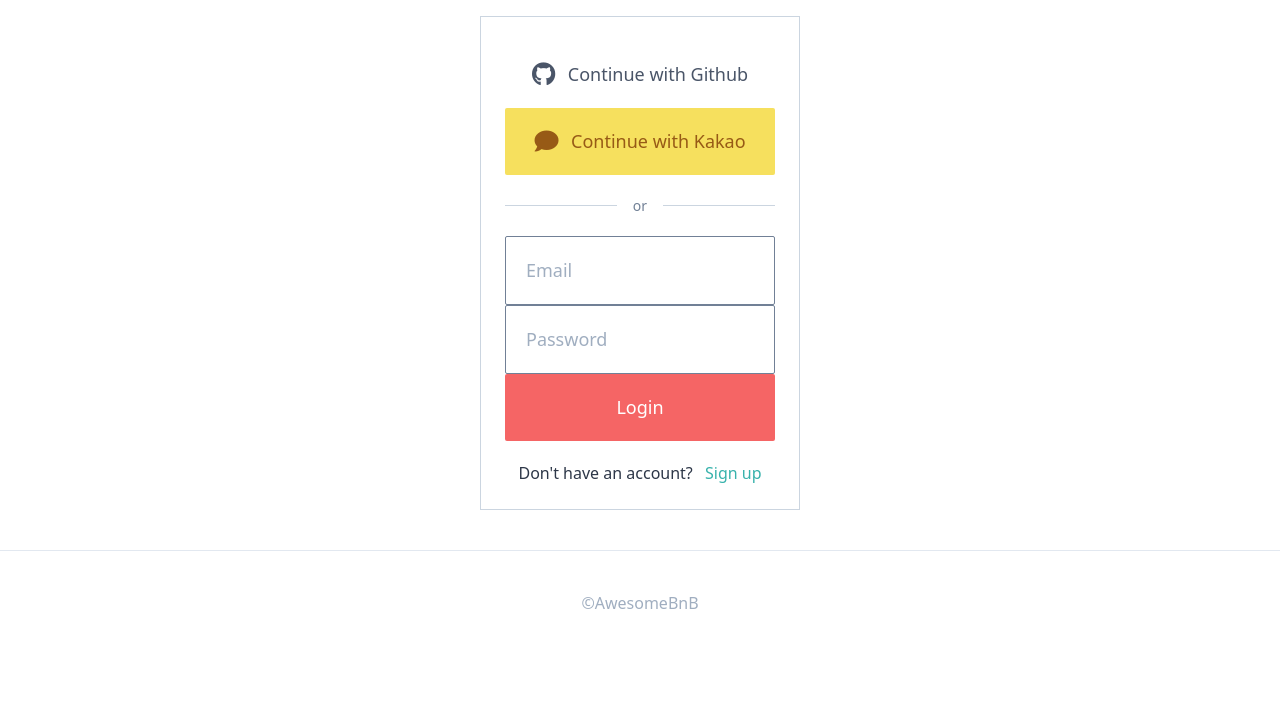
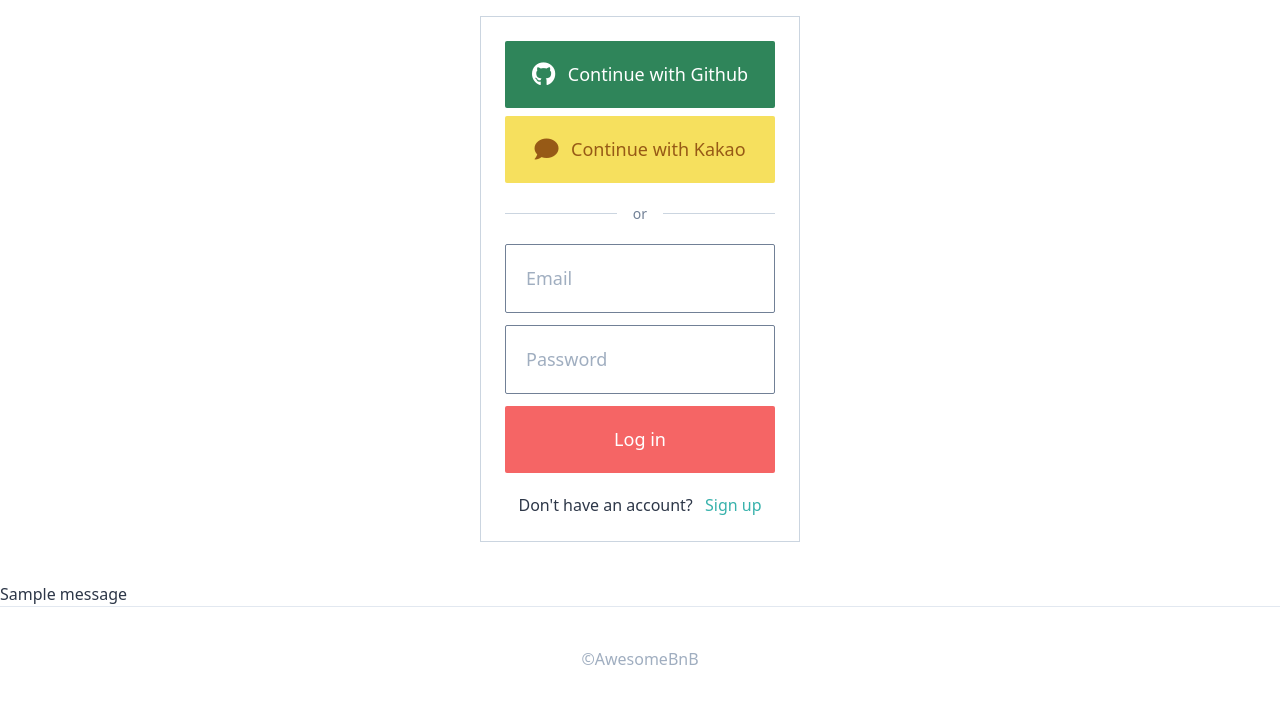
Before and after one commit to kky8822/airbnb-clone-2022, a Django app: page /users/login in a window 1280 px wide. Shown: the part 80-784 px from the top of the page. Run offline with Django 3.2, Linux system fonts and the light colour scheme; tables that the repository leaves empty hold one stand-in row (values such as "Sample post"); one stand-in notice (Sample message) is shown; style sheets or scripts are compiled from the project's sources; some libraries are stand-ins or nearby versions.

Commit message:
220510_mixin_template

```diff
--- a/templates/base.html
+++ b/templates/base.html
@@ -14,20 +14,12 @@
   </head>
 
   <body class="text-gray-800 mt-24 font-light">
-    <header class="container inset-0 max-w-full flex items-center justify-between px-6 h-20 border-b border-gray-400 fixed bg-white">
-      <div class="flex items-center w-1/3">
-        <a href="{% url 'core:home' %}" class="mr-6">
-          <img class="w-8" src="{% static 'img/logo.png' %}" />
-        </a>
-        {% block search-bar %}
-        <form method="get" action="{% url 'rooms:search' %}" class="w-9/12">
-          <input class="search-box border px-5 w-full font-medium text-gray-900 placeholder-gray-600 py-3 rounded-sm w-64 shadow-md hover:shadow-lg focus:outline-none" name="city" placeholder="Search By City" />
-        </form>
-        {% endblock search-bar %}
-      </div>
-      {% include "partials/nav.html" %}
-    </header>
+
+    {% block header %}{% endblock header %}
+
     {% block contents %}{% endblock contents %}
+
+    {% include "partials/messages.html" %}
     {% include "partials/footer.html" %}
   </body>
 
--- /dev/null
+++ b/templates/mixins/auth/auth_form.html
@@ -0,0 +1,16 @@
+<form method="POST" class="w-full" >
+    {% comment %} actioin="{% url 'users:signup' %}" is omitted {% endcomment %}
+    {% csrf_token %}
+
+    {% if form.non_field_errors %}
+        {% for error in form.non_field_errors %}
+            <span class="text-red-700 font-medium text-sm">{{error}}</span>
+        {% endfor %}
+    {% endif %}
+
+    {% for field in form %}
+        {% include 'mixins/auth/form_input.html' with field=field %}
+    {% endfor %}
+
+    <button class="btn bg-red-500 text-white">{{cta}}</button>
+</form>
--- /dev/null
+++ b/templates/mixins/auth/form_input.html
@@ -0,0 +1,8 @@
+<div class="input {% if field.errors %}has_error{% endif %}">
+    {{field}}
+    {% if field.errors %}
+        {% for error in field.errors %}
+            <span class="text-red-700 font-medium text-sm">{{error}}</span>
+        {% endfor %}
+    {% endif %}
+</div>
--- /dev/null
+++ b/templates/mixins/header.html
@@ -0,0 +1,13 @@
+<header class="container inset-0 max-w-full flex items-center justify-between px-6 h-20 border-b border-gray-400 fixed bg-white">
+    <div class="flex items-center w-1/3">
+      {% include "partials/logo.html" %}
+
+      {% if searchbar == "True" %}
+        {% include "partials/search-bar.html" %}
+      {% else %}
+
+      {% endif %}
+
+    </div>
+    {% include "partials/nav.html" %}
+</header>
--- /dev/null
+++ b/templates/partials/logo.html
@@ -0,0 +1,4 @@
+{% load static %}
+<a href="{% url 'core:home' %}" class="mr-6">
+    <img class="w-8" src="{% static 'img/logo.png' %}" />
+</a>
--- /dev/null
+++ b/templates/partials/messages.html
@@ -0,0 +1,7 @@
+{% if messages %}
+    <ul class="messages">
+        {% for message in messages %}
+            <li class="message {% if message.tags %}{{ message.tags }}{% endif %}">{{ message }}</li>
+        {% endfor %}
+    </ul>
+{% endif %}
--- /dev/null
+++ b/templates/partials/search-bar.html
@@ -0,0 +1,3 @@
+<form method="get" action="{% url 'rooms:search' %}" class="w-9/12">
+    <input class="search-box border px-5 w-full font-medium text-gray-900 placeholder-gray-600 py-3 rounded-sm w-64 shadow-md hover:shadow-lg focus:outline-none" name="city" placeholder="Search By City" />
+</form>
--- a/templates/partials/social_login.html
+++ b/templates/partials/social_login.html
@@ -1,9 +1,10 @@
 <div class="flex flex-col w-full">
-    <a href="{% url 'users:github-login' %}" class="btn border-gray-700 text-gray-700">
+    <a href="{% url 'users:github-login' %}" class="btn border-green-700 bg-green-700 text-white mb-2">
+        {% comment %} github color: #2BA44E {% endcomment %}
         <i class="fab fa-github mr-2 fa-lg"></i> Continue with Github
     </a>
 
-    <a href="{% url 'users:kakao-login' %}" class="btn border-yellow-400 text-yellow-800 bg-yellow-400">
+    <a href="{% url 'users:kakao-login' %}" class="btn border-yellow-400 bg-yellow-400 text-yellow-800">
         <i class="fas fa-comment mr-2 fa-lg"></i> Continue with Kakao
     </a>
 </div>
--- a/templates/rooms/room_detail.html
+++ b/templates/rooms/room_detail.html
@@ -1,4 +1,8 @@
 {% extends "base.html" %}
+
+{% block header %}
+  {% include "mixins/header.html" with searchbar="True" %}
+{% endblock header %}
 
 {% block page_title %}{{room.name}}{% endblock page_title %}
 
--- a/templates/rooms/room_list.html
+++ b/templates/rooms/room_list.html
@@ -1,6 +1,10 @@
 {% extends "base.html" %}
 
 {% block page_title %}Home{% endblock page_title %}
+
+{% block header %}
+  {% include "mixins/header.html" with searchbar="True" %}
+{% endblock header %}
 
 {% block contents %}
 
@@ -9,7 +13,7 @@
 
     <div class="flex flex-wrap mb-10">
       {% for room in rooms %}
-        {% include 'partials/room_card.html' with room=room %}
+        {% include 'mixins/room_card.html' with room=room %}
       {% endfor %}
     </div>
 
--- a/templates/users/login.html
+++ b/templates/users/login.html
@@ -1,21 +1,17 @@
 {% extends "base.html" %}
 
+{% block header %}
+  {% include "mixins/header.html" with searchbar="False" %}
+{% endblock header %}
+
 {% block page_title %}Login{% endblock page_title %}
-
-{% block search-bar %}
-{% endblock search-bar %}
 
 {% block contents %}
     <div class="container lg:w-5/12 md:w-1/2 xl:w-1/4 mx-auto my-10 flex flex-col items-center border p-6 border-gray-400">
 
         {% include 'partials/social_login.html' %}
 
-        <form method="POST" action="{% url "users:login" %}">
-            {% csrf_token %}
-            {{form.email}}
-            {{form.password}}
-            <button class="btn bg-red-500 text-white">Login</button>
-        </form>
+        {% include 'mixins/auth/auth_form.html' with form=form cta="Log in" %}
 
         <div class="mt-5">
             <span class="mr-2">Don't have an account?</span>
--- a/users/views.py
+++ b/users/views.py
@@ -1,4 +1,5 @@
 import os
+from pickletools import read_uint1
 import requests
 from django.views import View
 from django.views.generic import FormView
@@ -6,6 +7,8 @@
 from django.shortcuts import render, redirect, reverse
 from django.contrib.auth import authenticate, login, logout
 from django.core.files.base import ContentFile
+from django.contrib import messages
+
 from . import forms, models
 
 
@@ -78,6 +81,7 @@
 
 def github_callback(request):
     try:
+        raise GithubException()
         client_id = os.environ.get("GH_ID")
         client_secret = os.environ.get("GH_SECRET")
         code = request.GET.get("code", None)
@@ -142,6 +146,7 @@
         else:
             raise GithubException()
     except GithubException:
+        messages.error(request, "Hello!!!!!")
         return redirect(reverse("users:login"))
 
 
```
Also changed, not shown: templates/users/signup.html (+5 -22 lines), templates/mixins/room_card.html (renamed from templates/partials/room_card.html).
